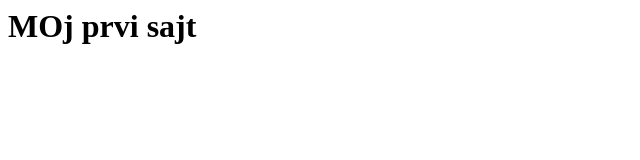
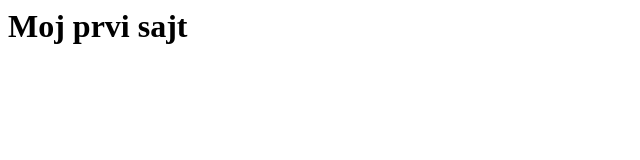
Before and after one commit to nexonocni/3domaci, a plain HTML site: page index.html in a window 1280 px wide. Shown: the whole page, without its empty margins (0-640 px from the left). Drawn offline with Linux system fonts and the light colour scheme.

Commit message:
drugi  komit

```diff
--- a/index.html
+++ b/index.html
@@ -6,7 +6,7 @@
 </head>
 <body>
 
-	<h1>MOj prvi sajt</h1>
+	<h1>Moj prvi sajt</h1>
 	<pDobrodosli></p>
 
 </body>
```
